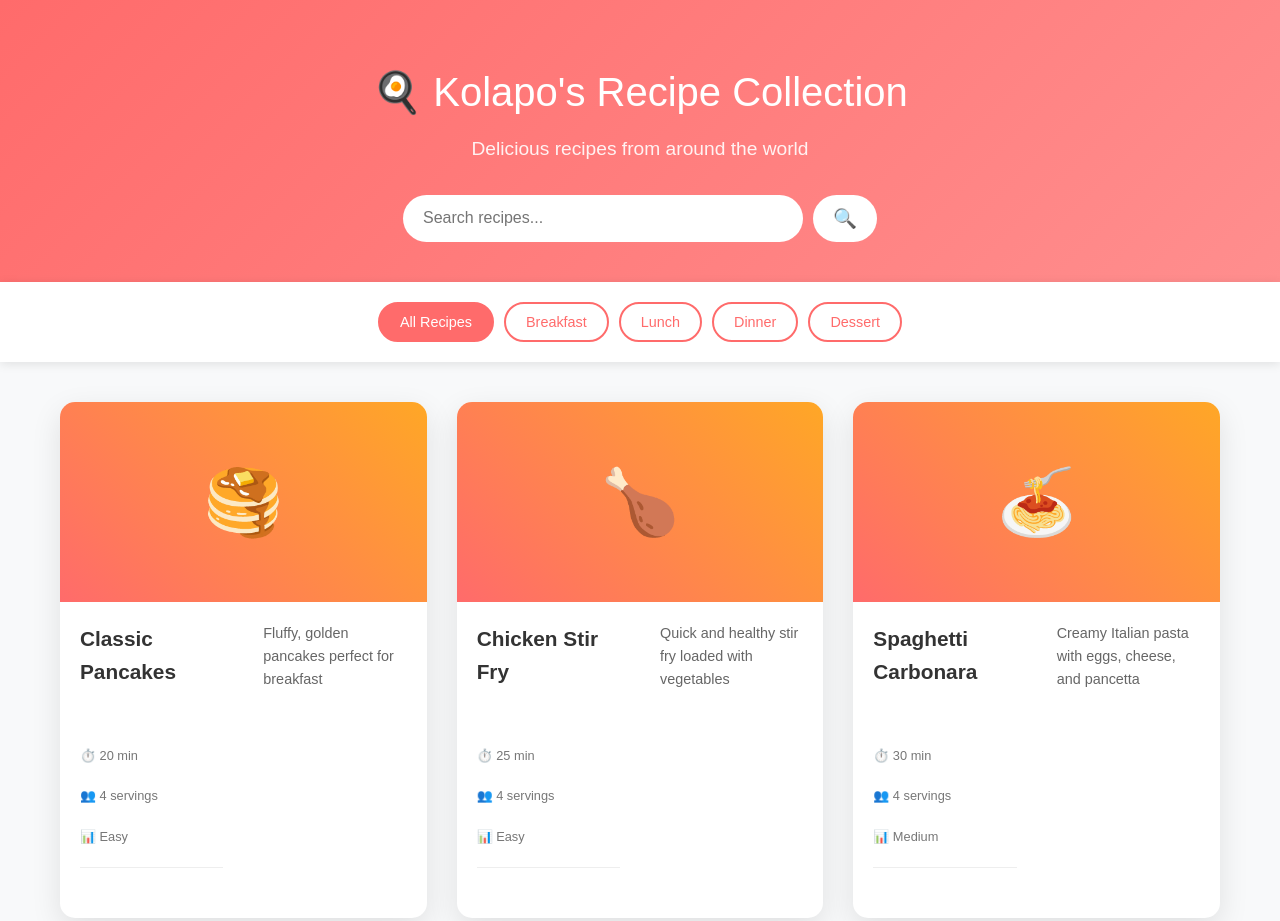
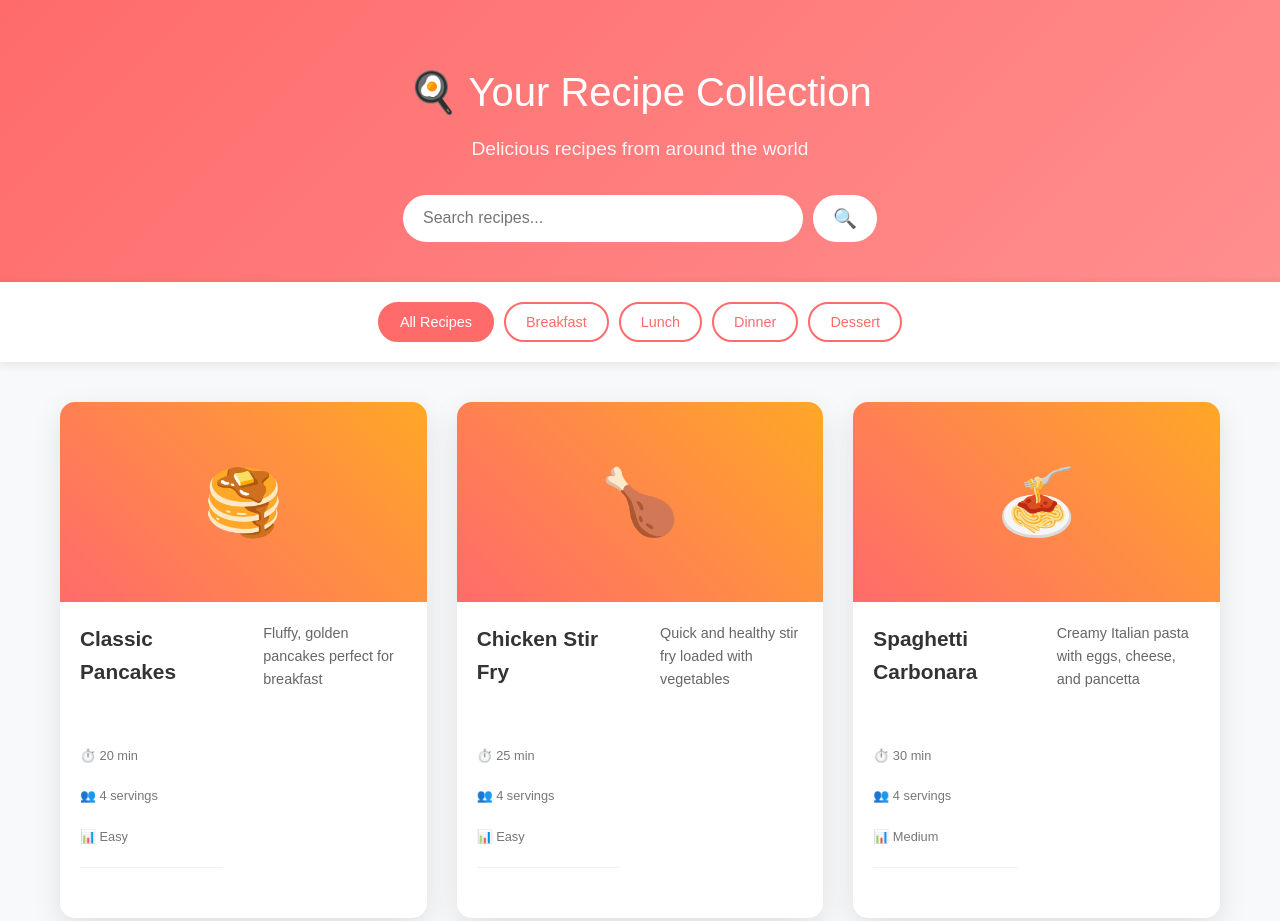
Before and after one commit to victorkolapo84-code/Cook-book-website-, a plain HTML site: page index.html in a window 1280 px wide. Shown: the top 921 px of the page. Drawn offline with Linux system fonts and the light colour scheme.

Commit message:
Update index.html

```diff
--- a/index.html
+++ b/index.html
@@ -9,7 +9,7 @@
 <body>
     <header>
         <div class="container">
-            <h1>🍳 Kolapo's Recipe Collection</h1>
+            <h1>🍳 Your Recipe Collection</h1>
             <p class="tagline">Delicious recipes from around the world</p>
             <div class="search-container">
                 <input type="text" id="searchInput" placeholder="Search recipes..." aria-label="Search recipes">
```
